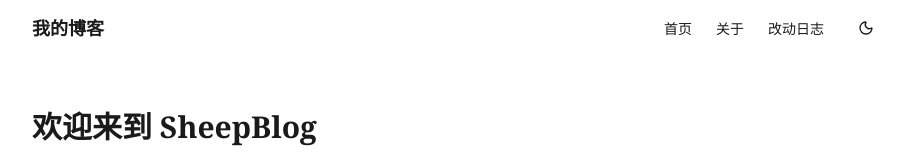
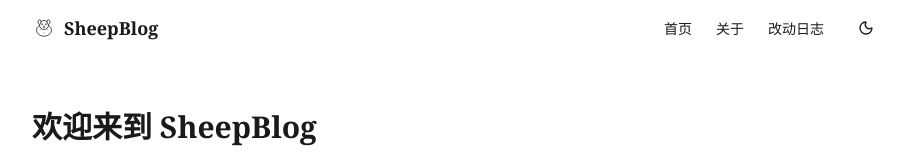
Before and after one commit to AyanamiReiEva/SheepBlog, a Next.js app: page / in a window 1280 px wide. Shown: the top 160 px of the page, without its empty margins (182-1086 px from the left). Built offline with nearby package versions, Linux system fonts and the light colour scheme.

Commit message:
feat: 导航栏添加Q版小羊图标并改名为SheepBlog

```diff
--- a/components/site-header.tsx
+++ b/components/site-header.tsx
@@ -32,11 +32,27 @@ export function SiteHeader() {
           textDecoration: 'none',
           color: 'var(--color-foreground)',
           transition: 'color 0.2s',
+          display: 'flex',
+          alignItems: 'center',
+          gap: '8px',
         }}
         onMouseEnter={(e) => e.currentTarget.style.color = 'var(--color-primary)'}
         onMouseLeave={(e) => e.currentTarget.style.color = 'var(--color-foreground)'}
         >
-          我的博客
+          <svg width="24" height="24" viewBox="0 0 64 64" fill="none" xmlns="http://www.w3.org/2000/svg">
+            <ellipse cx="32" cy="38" rx="20" ry="16" fill="white" stroke="currentColor" strokeWidth="2"/>
+            <circle cx="32" cy="24" r="12" fill="white" stroke="currentColor" strokeWidth="2"/>
+            <ellipse cx="20" cy="16" rx="4" ry="6" fill="white" stroke="currentColor" strokeWidth="2"/>
+            <ellipse cx="44" cy="16" rx="4" ry="6" fill="white" stroke="currentColor" strokeWidth="2"/>
+            <circle cx="27" cy="22" r="2" fill="currentColor"/>
+            <circle cx="37" cy="22" r="2" fill="currentColor"/>
+            <ellipse cx="32" cy="27" rx="2" ry="1.5" fill="currentColor"/>
+            <path d="M29 30 Q32 33 35 30" stroke="currentColor" strokeWidth="1.5" fill="none"/>
+            <circle cx="22" cy="36" r="2" fill="currentColor" opacity="0.3"/>
+            <circle cx="42" cy="36" r="2" fill="currentColor" opacity="0.3"/>
+            <circle cx="32" cy="44" r="2" fill="currentColor" opacity="0.3"/>
+          </svg>
+          SheepBlog
         </Link>
         <nav style={{ display: 'flex', alignItems: 'center', gap: '24px' }}>
           <Link href="/" style={{
```
